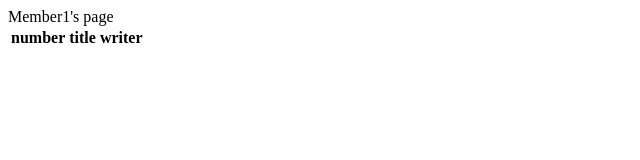
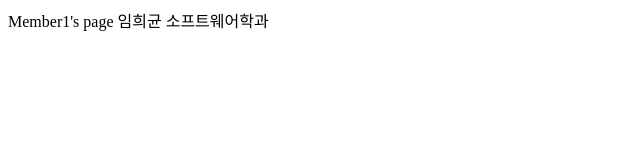
Before and after one commit to ajouteam13/0703, a plain HTML site: page member1.html in a window 1280 px wide. Shown: the whole page, without its empty margins (0-640 px from the left). Drawn offline with Linux system fonts and the light colour scheme.

Commit message:
Erase table frame and add name and department

```diff
--- a/member1.html
+++ b/member1.html
@@ -1,14 +1,7 @@
 <html>
 	<head>Member1's page</head>
 	<body>
-		<table>
-			<thead>
-			<tr>
-				<th>number</th>
-				<th>title</th>
-				<th>writer</th>
-			</tr>
-			</thead>
-		</table>
+		임희균
+		소프트웨어학과
 	</body>
 </html>
```
